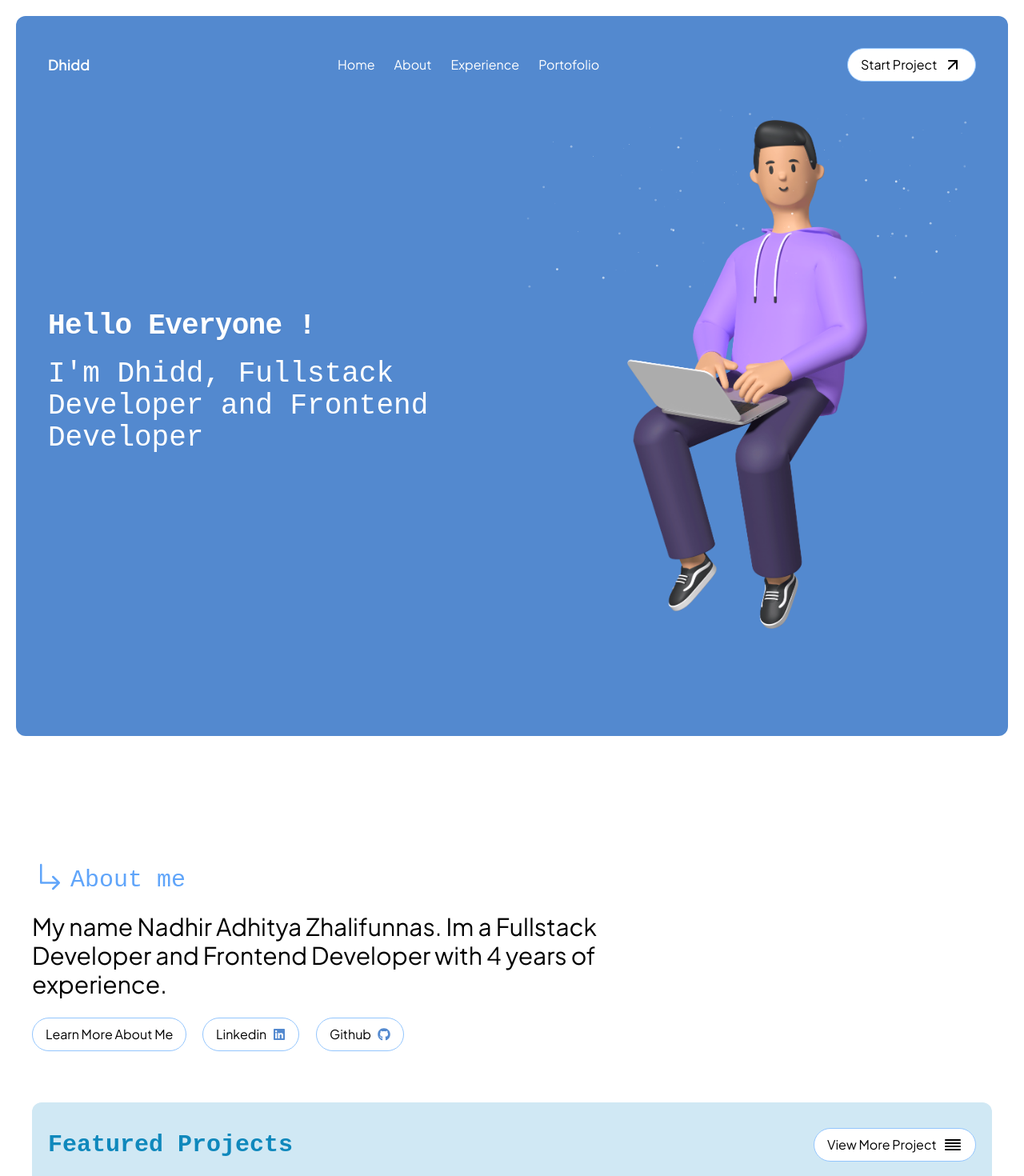
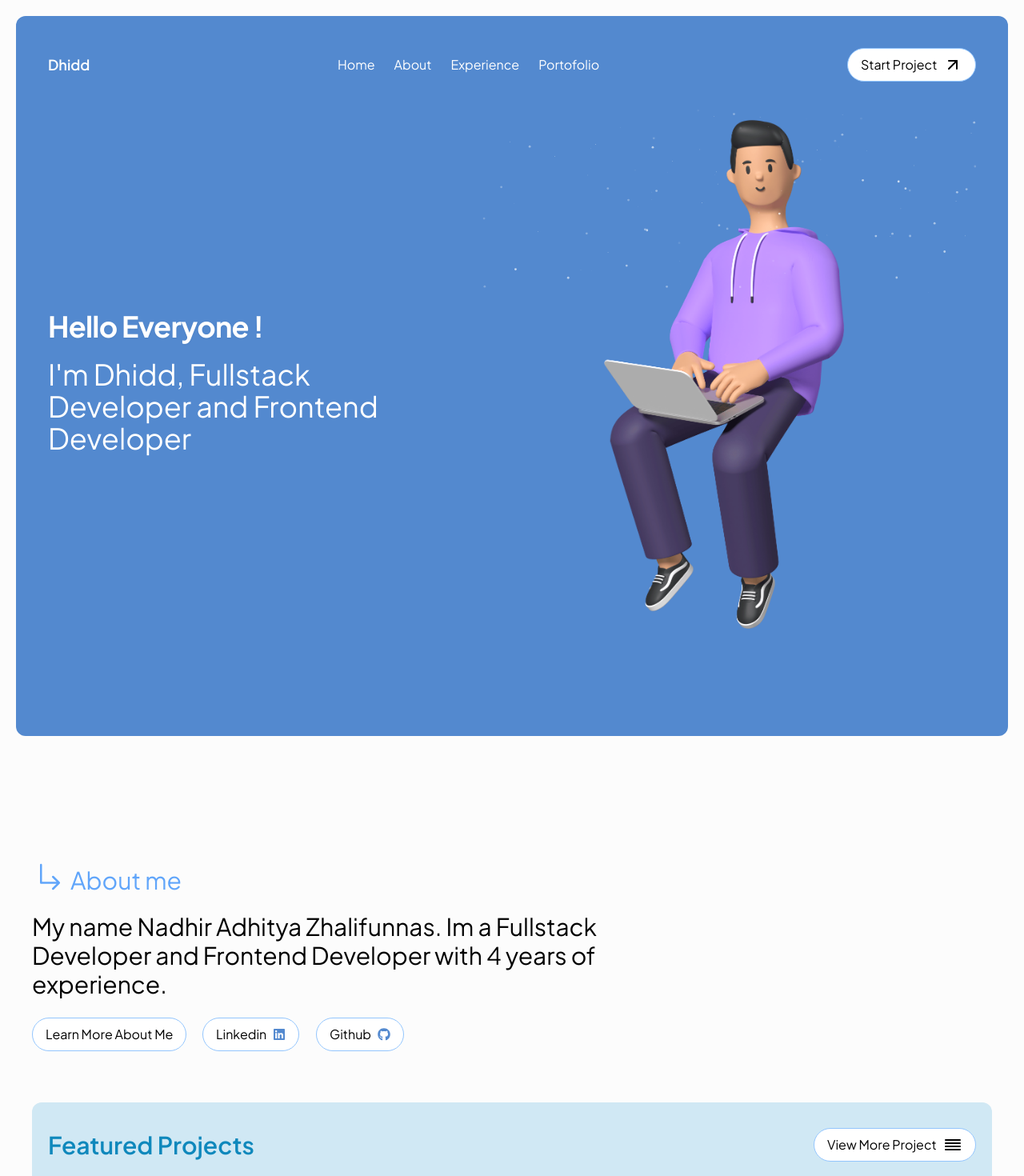
Before and after one commit to Nadhiradhit/portofolio-v2, a Next.js app: page / in a window 1280 px wide. Shown: the top 1470 px of the page at 80% size. Built offline with nearby package versions, Linux system fonts and the light colour scheme.

Commit message:
feat: about pages

```diff
--- /dev/null
+++ b/src/app/(landing)/about/_sections/about-sections.tsx
@@ -0,0 +1,34 @@
+import React from "react";
+import { cn } from "@/lib/utils";
+
+import ImageHeader from "../partials/image-header";
+export default function AboutSection() {
+	return (
+		<section className="px-10">
+			<ImageHeader />
+			<div className="pt-16 justify-center items-center">
+				<h2 className={cn("font-bold")}>About Me</h2>
+				<article className="pt-4 ">
+					<p>
+						My name Nadhir Adhitya Zhalifunnas. Im a Fullstack Developer and
+						Frontend Developer with 4 years of experience. I enjoy building
+						websites with a powerfull design, i also enjoy to design a websites.
+						Right now im focused at working in Next.js and Express.js.
+					</p>
+					<p>
+						Experienced with Full Stack Web Developer and Frontend Web Developer
+						, Skilled in a wide range of technologies including HTML, CSS,
+						Javascript, PHP, Laravel, Next.js, Node.js, Tailwindcss,
+						Bootstrapcss. My favorite part of programming is design website, and
+						problem-solving aspect. Who has some value to build a creative and
+						interactive Website. Able to effectively self-manage during
+						independent projects, and weel to collaborate in a team. I am always
+						looking to learn new technologies. I am currently looking for a
+						full-time position as a Full-Stack Web Developer and Front-End Web
+						Developer.
+					</p>
+				</article>
+			</div>
+		</section>
+	);
+}
--- /dev/null
+++ b/src/app/(landing)/about/partials/image-header.tsx
@@ -0,0 +1,24 @@
+import React from "react";
+import Image from "next/image";
+import { VelocityScroll } from "@/components/magicui/scroll-based-velocity";
+
+export default function ImageHeader() {
+	return (
+		<section className="w-full flex justify-center items-center">
+			<div className="absolute w-full h-full top-64">
+				<VelocityScroll
+					text="Frontend Developer"
+					default_velocity={2}
+					className="font-display text-center text-4xl font-bold tracking-[-0.02em] text-black drop-shadow-sm dark:text-white md:text-7xl md:leading-[5rem]"
+				/>
+			</div>
+			<Image
+				width={300}
+				height={500}
+				src={"/img/profil.jpg"}
+				alt="image"
+				className="rounded-lg relative bottom-16 grayscale hover:grayscale-0 transition-all ease-in-out cursor-pointer hover:scale-110"
+			/>
+		</section>
+	);
+}
--- a/src/app/globals.css
+++ b/src/app/globals.css
@@ -2,21 +2,25 @@
 @tailwind components;
 @tailwind utilities;
 
-@import url("https://fonts.googleapis.com/css2?family=Roboto+Mono:ital,wght@0,100..700;1,100..700&display=swap");
+/* @import url("https://fonts.googleapis.com/css2?family=Roboto+Mono:ital,wght@0,100..700;1,100..700&display=swap"); */
 
 h1 {
 	font-size: 4rem;
-	font-family: "Roboto Mono", monospace;
+	font-family: var(--font-plus-jakarta-sans);
 }
 
 h2 {
 	@apply text-2xl sm:text-3xl md:text-4xl;
-	font-family: "Roboto Mono", monospace;
+	font-family: var(--font-plus-jakarta-sans);
 }
 
 h3 {
-	@apply text-xl sm:text-2xl md:text-3xl;
-	font-family: "Roboto Mono", monospace;
+	@apply text-2xl md:text-3xl;
+	font-family: var(--font-plus-jakarta-sans);
+}
+
+p {
+	font-family: var(--font-plus-jakarta-sans);
 }
 
 .transform {
@@ -26,14 +30,14 @@ h3 {
 	transform-style: preserve-3d;
 }
 
-/* @layer base {
+@layer base {
 	body {
+		@apply bg-[#fcfcfc];
+	}
+}
+
+/* @layer utilities {
+	.bg-dark {
 		@apply bg-[#0F0F0F];
 	}
 } */
-
-@layer utilities {
-	.bg-dark {
-		@apply bg-[#0F0F0F];
-	}
-}
```
Also changed, not shown: src/public/assets/photos-dhidd.jpg (added).
